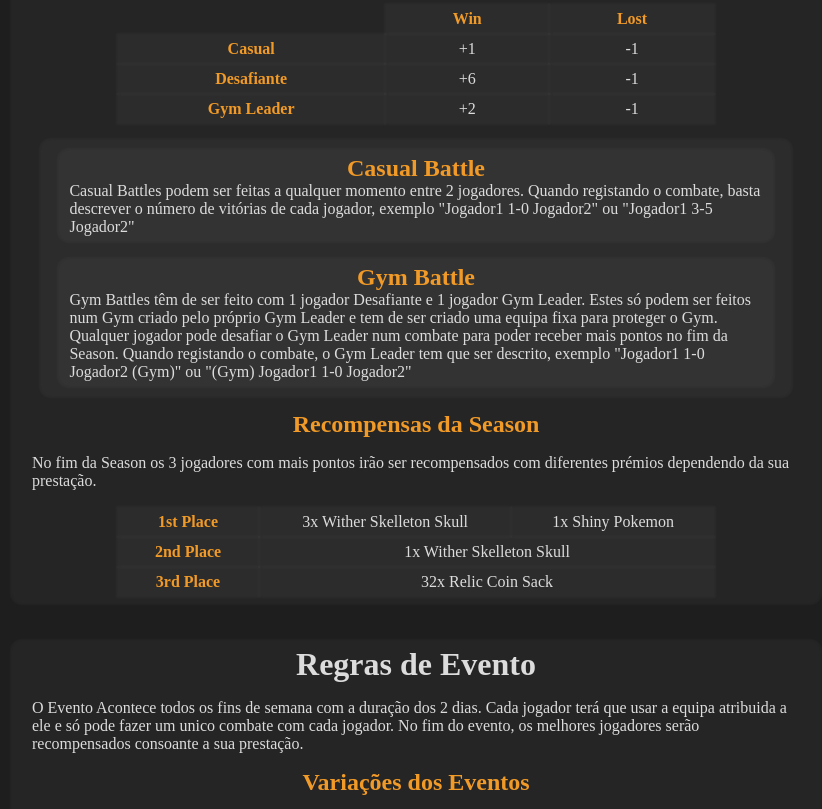
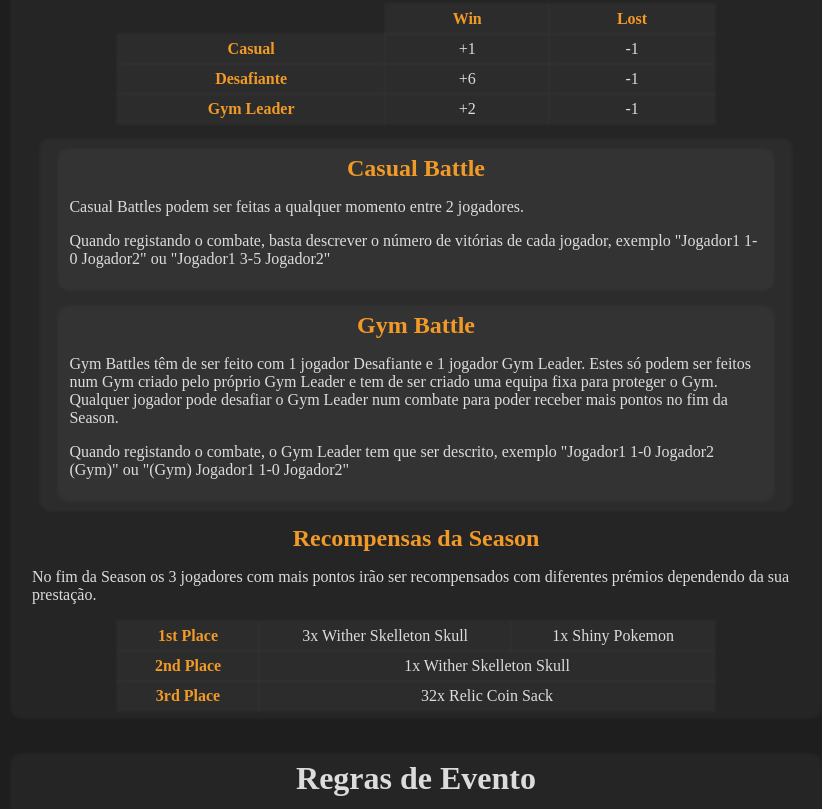
Before and after one commit to CorcundaPT/Cobblemon-Rules, a plain HTML site: page index.html in a window 1280 px wide. Shown: the part 789-1598 px from the top of the page, without its empty margins (224-1046 px from the left). Drawn offline with Linux system fonts and the light colour scheme; a script that the page names is missing.

Commit message:
Update index.html
Reestruturar informação

```diff
--- a/index.html
+++ b/index.html
@@ -107,12 +107,14 @@
                 <div class="block">
                     <div class="sub_block">
                         <h2>Casual Battle</h2>
-                        Casual Battles podem ser feitas a qualquer momento entre 2 jogadores. Quando registando o combate, basta descrever o número de vitórias de cada jogador, exemplo "Jogador1 1-0 Jogador2" ou "Jogador1 3-5 Jogador2"
+                        <p>Casual Battles podem ser feitas a qualquer momento entre 2 jogadores.</p>
+                        <p>Quando registando o combate, basta descrever o número de vitórias de cada jogador, exemplo "Jogador1 1-0 Jogador2" ou "Jogador1 3-5 Jogador2"</p>
                     </div>
                     <br>
                     <div class="sub_block">
                         <h2>Gym Battle</h2>
-                        Gym Battles têm de ser feito com 1 jogador Desafiante e 1 jogador Gym Leader. Estes só podem ser feitos num Gym criado pelo próprio Gym Leader e tem de ser criado uma equipa fixa para proteger o Gym. Qualquer jogador pode desafiar o Gym Leader num combate para poder receber mais pontos no fim da Season. Quando registando o combate, o Gym Leader tem que ser descrito, exemplo "Jogador1 1-0 Jogador2 (Gym)" ou "(Gym) Jogador1 1-0 Jogador2"
+                        <p>Gym Battles têm de ser feito com 1 jogador Desafiante e 1 jogador Gym Leader. Estes só podem ser feitos num Gym criado pelo próprio Gym Leader e tem de ser criado uma equipa fixa para proteger o Gym. Qualquer jogador pode desafiar o Gym Leader num combate para poder receber mais pontos no fim da Season.</p>
+                        <p>Quando registando o combate, o Gym Leader tem que ser descrito, exemplo "Jogador1 1-0 Jogador2 (Gym)" ou "(Gym) Jogador1 1-0 Jogador2"</p>
                     </div>
                 </div>
                 <h2 id="SeasonRewards">Recompensas da Season</h2>
@@ -211,7 +213,8 @@
                 <div class="block">
                     <div class="sub_block">
                         <h2>Takedown</h2>
-                        Cada pokemon que o jogador derrotar será recompensado com 1 ponto. Quando registando o combate, basta descrever quantos Pokemon foram derrotados por cada jogador, exemplo "Jogador1 6-0 Jogador2" ou "Jogador1 3-6 Jogador2"
+                        <p>Cada pokemon que o jogador derrotar será recompensado com 1 ponto.</p>
+                        <p>Quando registando o combate, basta descrever quantos Pokemon foram derrotados por cada jogador, exemplo "Jogador1 6-0 Jogador2" ou "Jogador1 3-6 Jogador2"</p>
                     </div>
                     <br>
                     <div class="sub_block">
```
